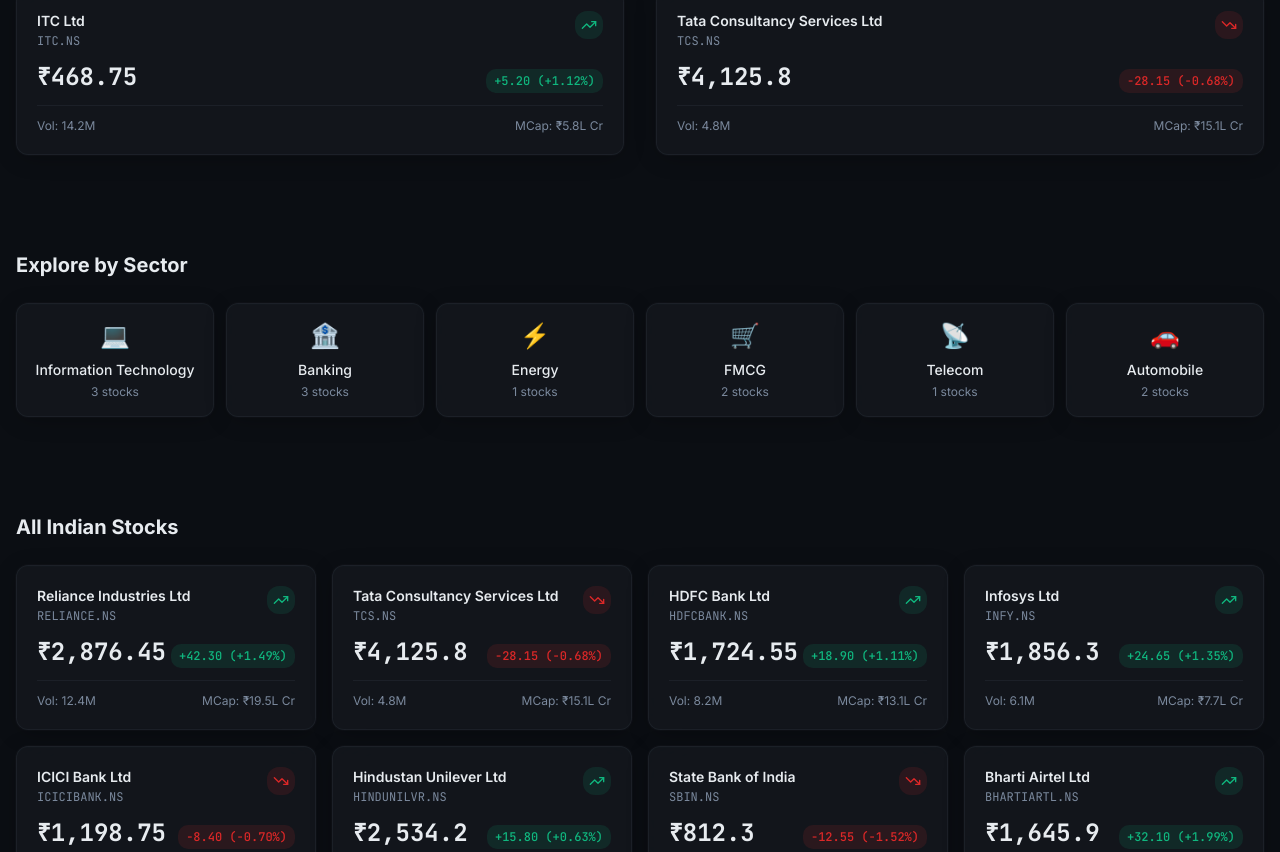
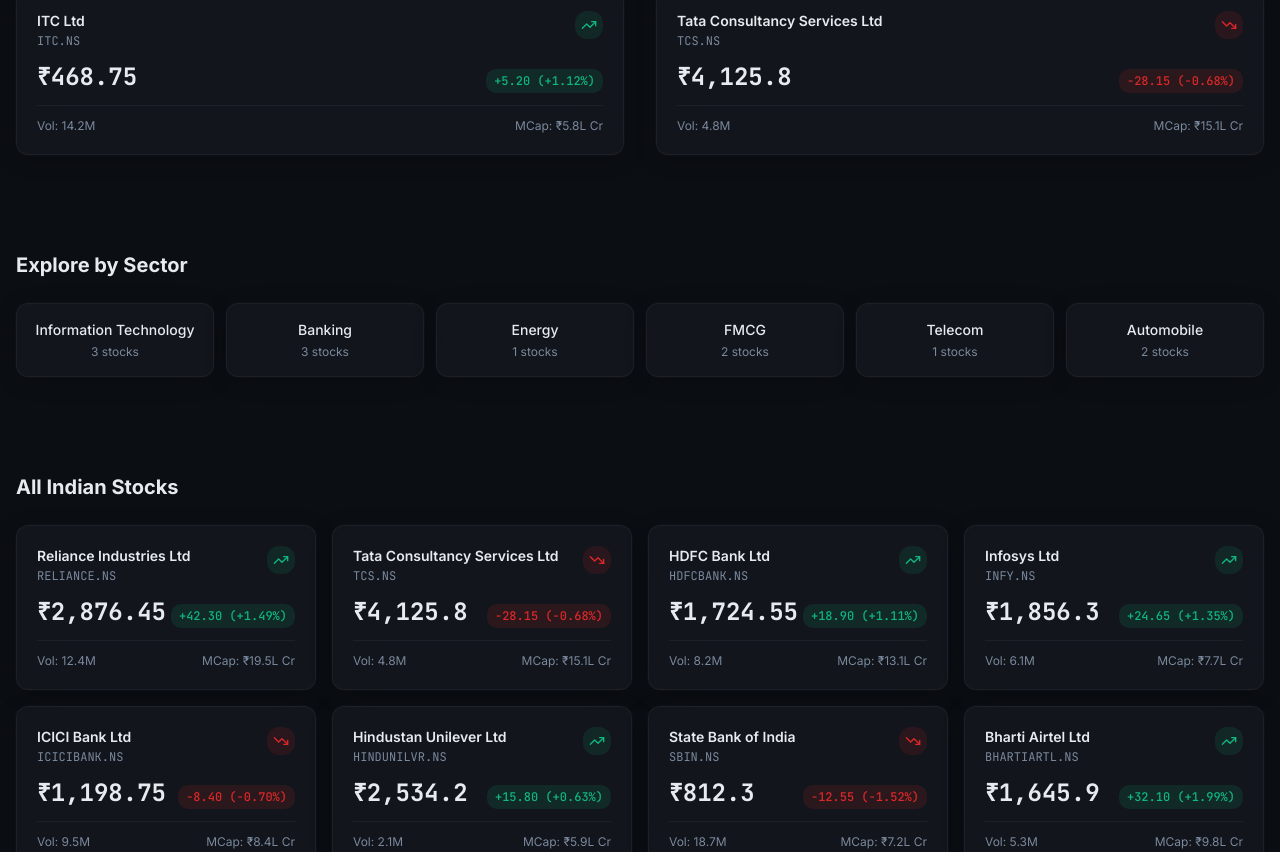
Before and after one commit to aashiyadav30/Indian-Stock-Pulse, a Next.js app: page / in a window 1280 px wide. Shown: the part 1353-2205 px from the top of the page. Built offline with nearby package versions, Linux system fonts and the light colour scheme.

Commit message:
editted homepage.tsx

```diff
--- a/components/HomePage.tsx
+++ b/components/HomePage.tsx
@@ -103,7 +103,7 @@
             >
               <Link href={`/sectors/${sector.slug}`}>
                 <div className="glass-card-hover p-4 text-center">
-                  <span className="text-2xl mb-2 block">{sector.icon}</span>
+                  {/* <span className="text-2xl mb-2 block">{sector.icon}</span> */}
                   <p className="text-sm font-medium text-foreground">{sector.name}</p>
                   <p className="text-xs text-muted-foreground mt-1">{sector.count} stocks</p>
                 </div>
```
